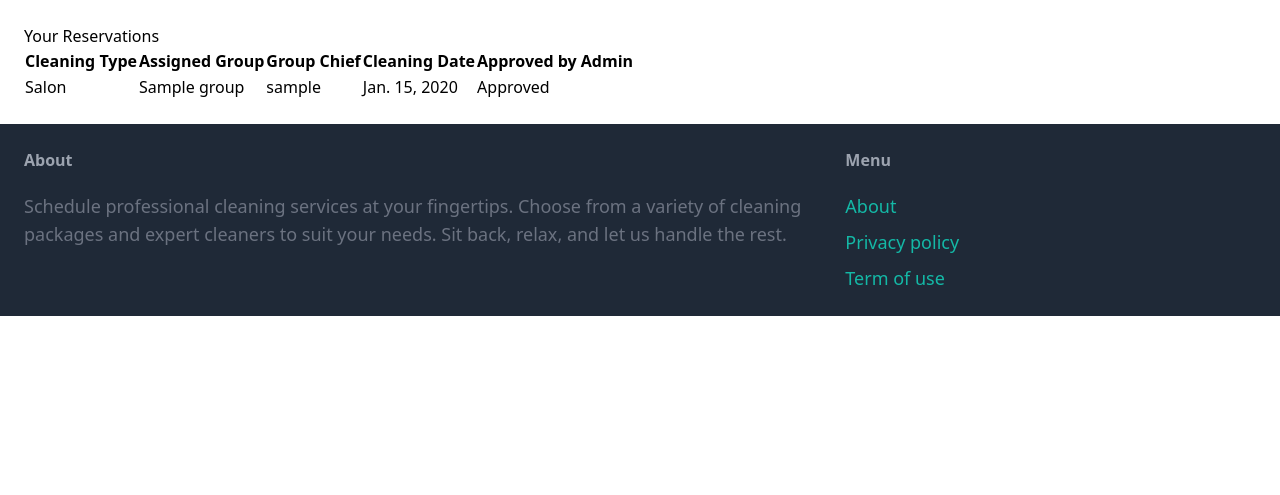
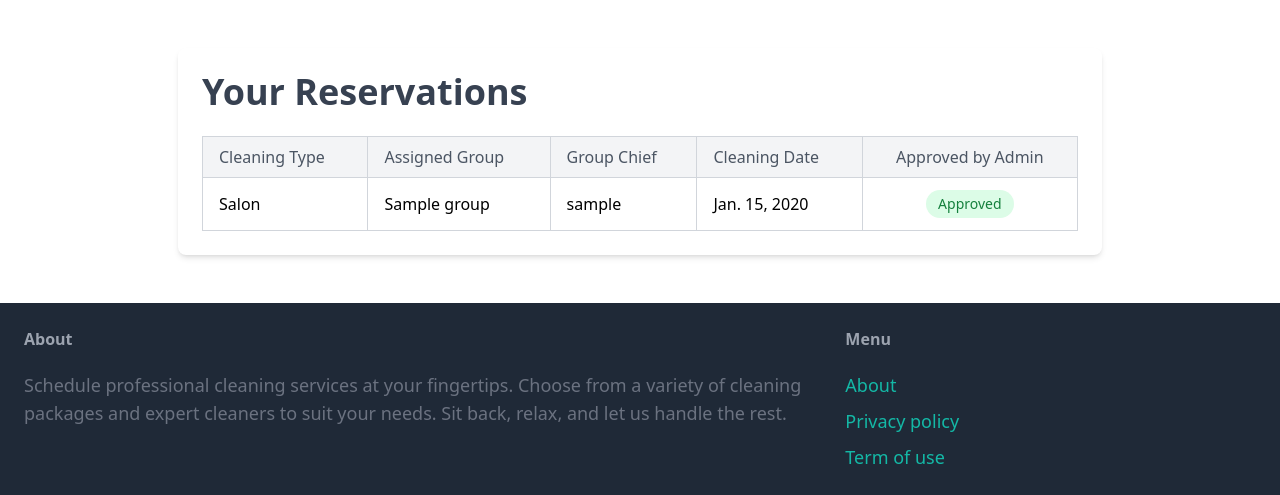
Before and after one commit to tox-in/Class_cleaning_system, a Django app: template cleaningSystem/reservation/templates/dashboard/client_dashboard.html in a window 1280 px wide. Shown: the part 77-572 px from the top of the page. Run offline with Django 5.2, Linux system fonts and the light colour scheme; the template is opened without the code that fills it: values that come from a table or form of the project are taken from there, others are empty; tables that the repository leaves empty hold one stand-in row (values such as "Sample post"); parts of the project's set-up code (start-up, migrations or seed data) failed here and were passed over; some libraries are stand-ins or nearby versions.

Commit message:
tasks templates updates

```diff
--- a/cleaningSystem/reservation/forms.py
+++ b/cleaningSystem/reservation/forms.py
@@ -12,6 +12,7 @@ class ReservationForm(forms.ModelForm):
             'house_number': forms.NumberInput(attrs={'placeholder': 'House number', 'class': 'w-full py-4 px-6 rounded-xl'}),
             'cleaning_date': forms.DateInput(attrs={'type': 'date', 'class': 'w-full py-4 px-6 rounded-xl'}),
             'cleaning_type': forms.Select(attrs={'class': 'w-full py-4 px-6 rounded-xl'}),
+            'priority': forms.Select(attrs={'class': 'w-full py-4 px-6 rounded-xl'}),
         }
 
         error_messages = {
--- a/cleaningSystem/reservation/templates/dashboard/client_dashboard.html
+++ b/cleaningSystem/reservation/templates/dashboard/client_dashboard.html
@@ -1,38 +1,42 @@
 {% extends 'core/base.html' %}
 
 {% block content %}
-<h1>Your Reservations</h1>
+<div class="w-3/4 my-6 mx-auto p-6 bg-white shadow-md rounded-lg">
+    <h1 class="mb-6 text-4xl font-bold text-gray-700">Your Reservations</h1>
 
     {% if reservations %}
-    <table class="table table-bordered">
-        <thead>
+        <div class="overflow-x-auto">
+            <table class="min-w-full table-auto border-collapse border border-gray-200 shadow-sm">
+                <thead class="bg-gray-100">
                     <tr>
-                <th>Cleaning Type</th>
-                <th>Assigned Group</th>
-                <th>Group Chief</th>
-                <th>Cleaning Date</th>
-                <th>Approved by Admin</th>
+                        <th class="px-4 py-2 border border-gray-300 text-left text-gray-600 font-medium">Cleaning Type</th>
+                        <th class="px-4 py-2 border border-gray-300 text-left text-gray-600 font-medium">Assigned Group</th>
+                        <th class="px-4 py-2 border border-gray-300 text-left text-gray-600 font-medium">Group Chief</th>
+                        <th class="px-4 py-2 border border-gray-300 text-left text-gray-600 font-medium">Cleaning Date</th>
+                        <th class="px-4 py-2 border border-gray-300 text-center text-gray-600 font-medium">Approved by Admin</th>
                     </tr>
                 </thead>
                 <tbody>
                     {% for reservation in reservations %}
-                <tr>
-                    <td>{{ reservation.cleaning_type }}</td>
-                    <td>{{ reservation.assigned_group.name }}</td>
-                    <td>{{ reservation.assigned_group.chief.username }}</td>
-                    <td>{{ reservation.cleaning_date }}</td>
-                    <td>
+                        <tr class="odd:bg-white even:bg-gray-50">
+                            <td class="px-4 py-3 border border-gray-300">{{ reservation.cleaning_type }}</td>
+                            <td class="px-4 py-3 border border-gray-300">{{ reservation.assigned_group.name }}</td>
+                            <td class="px-4 py-3 border border-gray-300">{{ reservation.assigned_group.chief.username }}</td>
+                            <td class="px-4 py-3 border border-gray-300">{{ reservation.cleaning_date }}</td>
+                            <td class="px-4 py-3 border border-gray-300 text-center">
                                 {% if reservation.approved_by_admin %}
-                            <span class="badge bg-success">Approved</span>
+                                    <span class="inline-block px-3 py-1 text-sm text-green-700 bg-green-100 rounded-full">Approved</span>
                                 {% else %}
-                            <span class="badge bg-danger">Pending</span>
+                                    <span class="inline-block px-3 py-1 text-sm text-red-700 bg-red-100 rounded-full">Pending</span>
                                 {% endif %}
                             </td>
                         </tr>
                     {% endfor %}
                 </tbody>
             </table>
+        </div>
     {% else %}
-    <p>No reservations found.</p>
+        <p class="mt-6 text-center text-gray-600">No reservations found.</p>
     {% endif %}
+</div>
 {% endblock %}
--- a/cleaningSystem/reservation/templates/reservations/create_reservation.html
+++ b/cleaningSystem/reservation/templates/reservations/create_reservation.html
@@ -36,6 +36,12 @@
                 {{ form.cleaning_date }}
             </div>
 
+            <!-- Priority field -->
+            <div class="mb-3">
+                <label for="id_priority" class="inline-block mb-2">Priority</label><br/>
+                {{ form.priority }}
+            </div>
+
             <!-- Error messages -->
             {% if form.errors or form.non_field_errors %}
                 <div class="mb-3 p-6 bg-red-100 rounded-xl">
```
Also changed, not shown: cleaningSystem/cleaningSystem/settings.py (+15 -15 lines), cleaningSystem/reservation/templates/reservations/reservation_list.html (+11 -11 lines), cleaningSystem/reservation/views.py (+4 -3 lines). Lines whose indentation alone changed are shown as unchanged.
